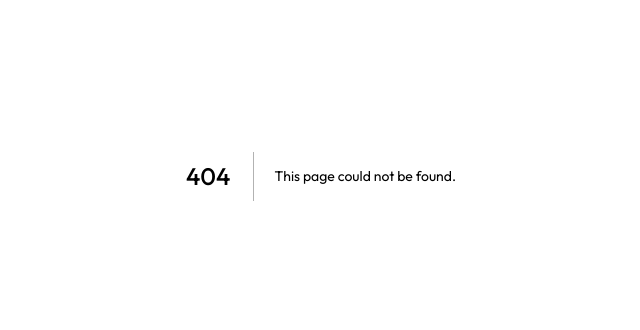
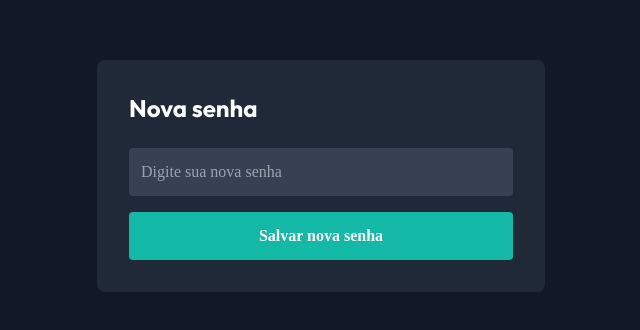
Before and after one commit to trafegoeliasleao-hub/fluxo-gestao, a Next.js app: page /auth/reset-password in a window 1280 px wide. Before the commit this address had no page. Shown: the part 224-554 px from the top of the page, without its empty margins (319-959 px from the left). Built offline with nearby package versions, Linux system fonts and the light colour scheme; no server answers.

Commit message:
feat: adicionar pagina reset de senha

```diff
--- /dev/null
+++ b/app/auth/reset-password/page.tsx
@@ -0,0 +1,44 @@
+'use client'
+
+import { useState, useEffect } from 'react'
+import { createClient } from '@/lib/supabase/client'
+import { useRouter } from 'next/navigation'
+
+export default function ResetPasswordPage() {
+  const [password, setPassword] = useState('')
+  const [message, setMessage] = useState('')
+  const router = useRouter()
+  const supabase = createClient()
+
+  const handleReset = async () => {
+    const { error } = await supabase.auth.updateUser({ password })
+    if (error) {
+      setMessage('Erro: ' + error.message)
+    } else {
+      setMessage('Senha atualizada! Redirecionando...')
+      setTimeout(() => router.push('/auth/login'), 2000)
+    }
+  }
+
+  return (
+    <div className="min-h-screen flex items-center justify-center bg-gray-900">
+      <div className="bg-gray-800 p-8 rounded-lg w-full max-w-md">
+        <h1 className="text-white text-2xl font-bold mb-6">Nova senha</h1>
+        <input
+          type="password"
+          placeholder="Digite sua nova senha"
+          value={password}
+          onChange={(e) => setPassword(e.target.value)}
+          className="w-full p-3 rounded bg-gray-700 text-white mb-4"
+        />
+        <button
+          onClick={handleReset}
+          className="w-full p-3 bg-teal-500 text-white rounded font-bold"
+        >
+          Salvar nova senha
+        </button>
+        {message && <p className="text-white mt-4">{message}</p>}
+      </div>
+    </div>
+  )
+}
```
